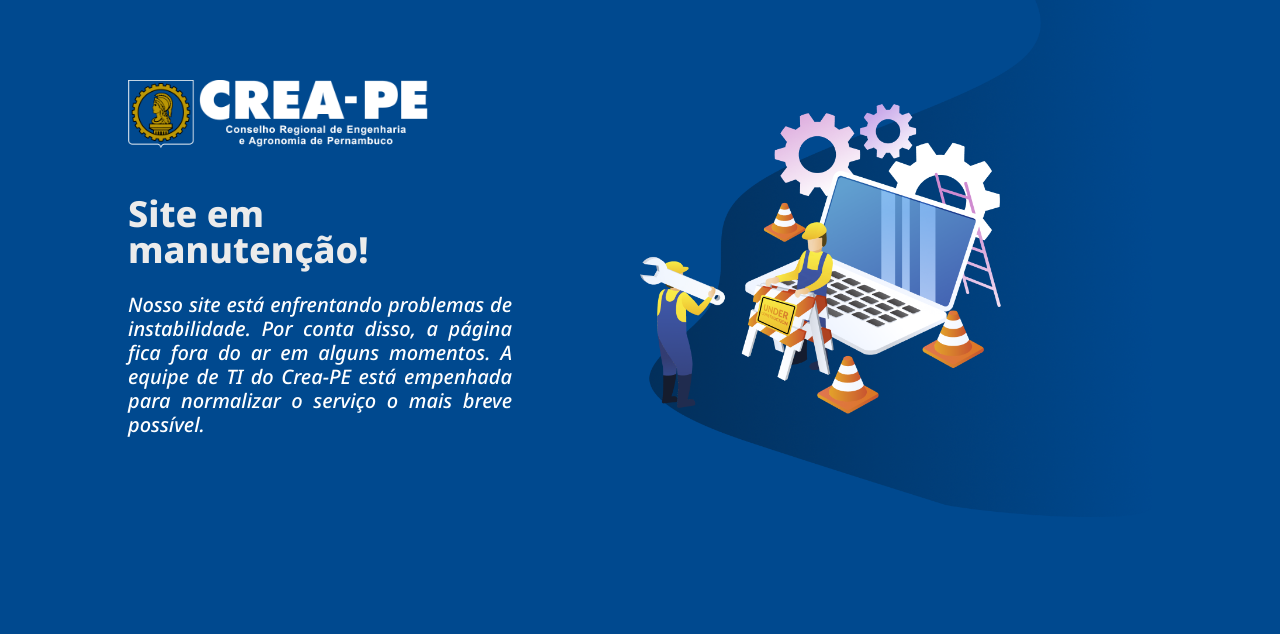
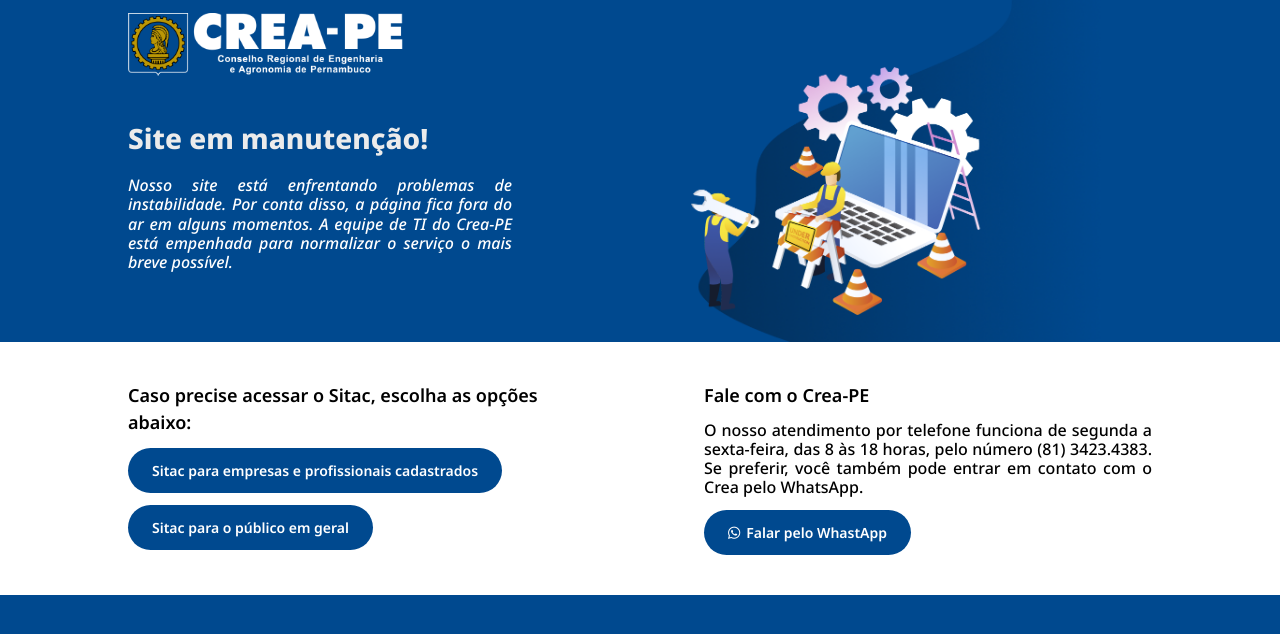
Before and after one commit to majucl02/paginademanuten-ao, a plain HTML site: page index.html in a window 1280 px wide. Drawn offline with Linux system fonts and the light colour scheme.

Commit message:
seção sitac-mais-contatos e estilização

```diff
--- a/index.html
+++ b/index.html
@@ -6,24 +6,33 @@
     <link rel="stylesheet" href="reset.css">
     <link rel="stylesheet" href="style.css">
     <link rel="preconnect" href="https://fonts.googleapis.com">
-<link rel="preconnect" href="https://fonts.gstatic.com" crossorigin>
-<link href="https://fonts.googleapis.com/css2?family=Noto+Sans:ital,wght@0,100..900;1,100..900&display=swap" rel="stylesheet">
+    <link rel="preconnect" href="https://fonts.gstatic.com" crossorigin>
+    <link href="https://fonts.googleapis.com/css2?family=Noto+Sans:ital,wght@0,100..900;1,100..900&display=swap" rel="stylesheet">
     <script src="https://kit.fontawesome.com/96d066471b.js" crossorigin="anonymous"></script>
     <title>Site em manutenção!</title>
 </head>
 <body>
-    <section class="secao1">
+    <section class="aviso-mais-imagem">
         <div class="logo-mais-texto">
             <img src="components/Ativo 1 1.png" alt="Logo Crea-PE">
             <h1>Site em manutenção!</h1>
             <p>Nosso site está enfrentando problemas de instabilidade. Por conta disso, a página fica fora do ar em alguns momentos. A equipe de TI do Crea-PE está empenhada para normalizar o serviço o mais breve possível.</p>
         </div>
         <div class="imagem-principal">
-            <img src="components/Group 13.png" alt="Imagem-Manutenção">
+            <img src="components/Group 13 (1).png" alt="Imagem-Manutenção">
         </div>
     </section>
-    <section>
-
+    <section class="sitac-mais-contato">
+        <div class="sitac">
+            <h3>Caso precise acessar o Sitac, escolha as opções abaixo:</h3>
+            <button type="button">Sitac para empresas e profissionais cadastrados</button>
+            <button type="button">Sitac para o público em geral</button>
+        </div>
+        <div class="contato">
+            <h3>Fale com o Crea-PE</h3>
+            <p>O nosso atendimento por telefone funciona de segunda a sexta-feira, das 8 às 18 horas, pelo número (81) 3423.4383. Se preferir, você também pode entrar em contato com o Crea pelo WhatsApp.</p>
+            <button type="button"><i class="fa-brands fa-whatsapp"></i>Falar pelo WhastApp</button>
+        </div>
     </section>
 </body>
 </html>
--- a/style.css
+++ b/style.css
@@ -1,19 +1,29 @@
 body {
     background-color: #00498F;
-    margin-left: 10vw;
-    margin-right: 10vw;
+    margin-top: -2vh;
+    flex-wrap: wrap;
+}
+
+section{
+    padding-left: 10vw;
+    padding-right: 10vw;
 }
 
 section, div {
     display: flex;
     align-items: center;
     justify-content: space-between;
+    flex-wrap: wrap;
+    min-width: 350px;
 }
 
+div {
+    flex-direction: column;
+}
 
 .logo-mais-texto {
-    flex-direction: column;
     align-items: first baseline;
+    padding-bottom: 5vh;
     justify-content: space-between;
     max-width: 30vw;
 }
@@ -21,7 +31,7 @@ section, div {
 .logo-mais-texto h1 {
     color: #EBEBEB;
     font-family: "Noto Sans";
-    font-size: 36px;
+    font-size: 28px;
     font-style: normal;
     font-weight: 800;
     line-height: 102%; /* 48.96px */
@@ -32,7 +42,7 @@ section, div {
     color: #FFF;
     text-align: justify;
     font-family: "Noto Sans";
-    font-size: 20px;
+    font-size: 16px;
     font-style: italic;
     font-weight: 500;
     line-height: 120%; /* 28.8px */
@@ -40,14 +50,78 @@ section, div {
 }
 
 .logo-mais-texto img {
-    width: 300px;
+    max-width: 275px;
+    min-width: 200px;
 }
 
 .imagem-principal {
     max-width: 40vw;
+    z-index: -1;
 
 }
 
 .imagem-principal img {
-    width: 100%;
+    width: 80%;
 }
+
+.sitac-mais-contato {
+    background-color: #FFF;
+    padding-top: 5vh;
+    padding-bottom: 5vh;
+    padding-left: 10vw;
+    padding-right: 10vw;
+    height: fit-content;
+    align-items: first baseline;
+}
+
+.sitac {
+    max-width: 35vw;
+    gap: 12px;
+    align-items: first baseline;
+}
+
+.contato{
+    align-items: first baseline;
+    max-width: 35vw;
+    gap: 12px;
+}
+
+.contato p{
+    color: #000;
+    text-align: justify;
+    font-family: "Noto Sans";
+    font-size: 16px;
+    font-style: normal;
+    font-weight: 500;
+    line-height: 120%; /* 28.8px */
+}
+
+h3 {
+    color: #000;
+    font-family: "Noto Sans";
+    font-size: 18px;
+    font-style: normal;
+    font-weight: 600;
+    line-height: 150%; /* 36px */
+}
+
+button {
+    padding: 12px 24px;
+    flex-direction: column;
+    justify-content: center;
+    align-items: center;
+    gap: 10px;
+    border-radius: 40px;
+    border: 0;
+    background: #00498F;
+    color: #FFF;
+    font-family: "Noto Sans";
+    font-size: 14px;
+    font-style: normal;
+    font-weight: 600;
+    line-height: 150%; /* 30px */
+}
+
+button i {
+    margin-right: 6px;
+}
```
Also changed, not shown: components/Group (1).png (deleted), components/Group 13 (1).png (added), components/Group 13.png (deleted), components/Vector.png (deleted).
